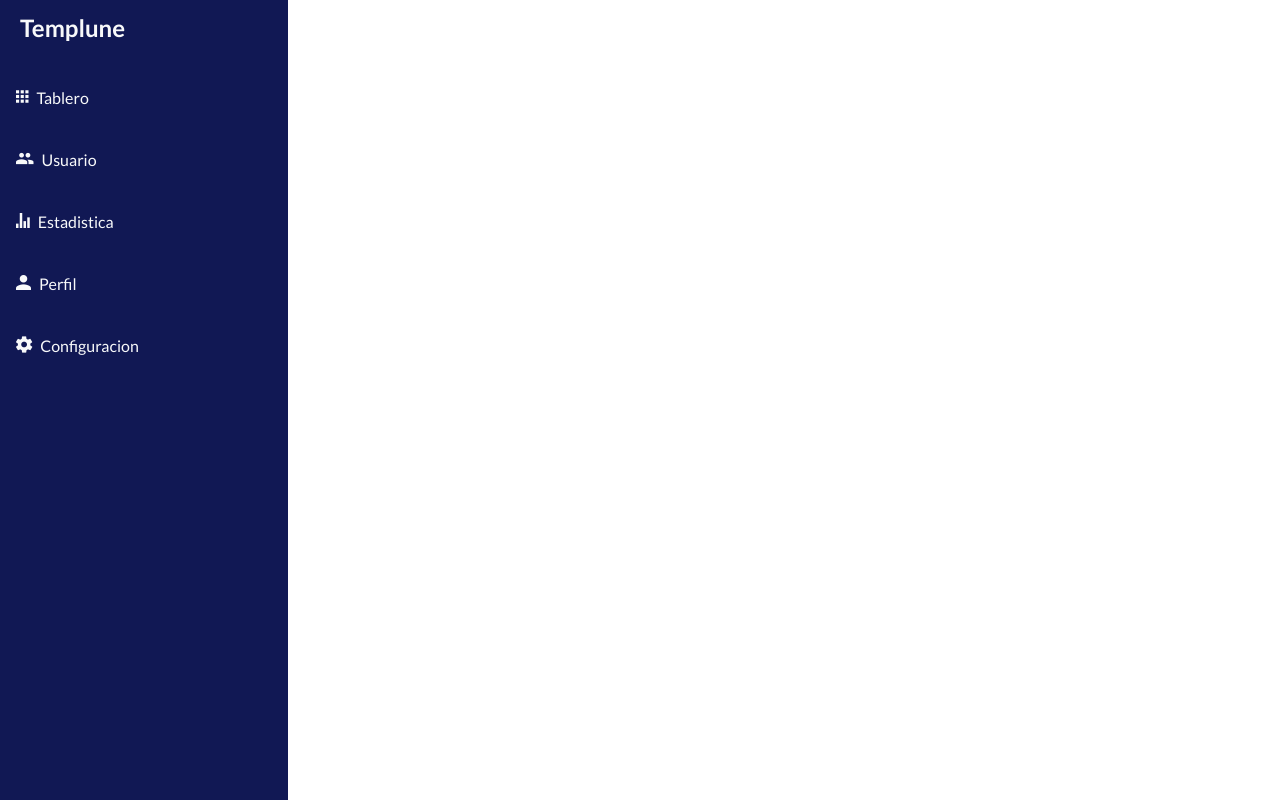
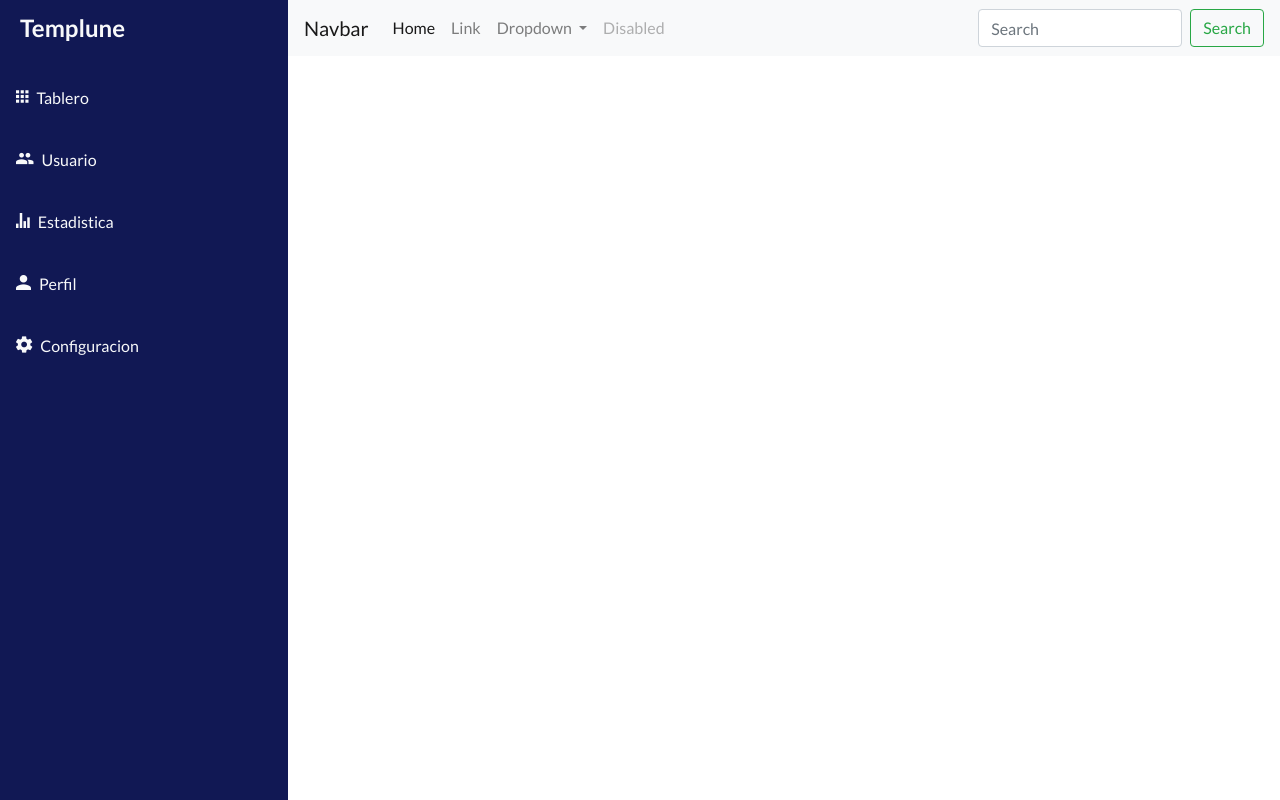
Before and after one commit to Lindapazw/bootstrap_dashboard, a plain HTML site: page index.html in a window 1280 px wide. Drawn offline with nearby package versions, Linux system fonts and the light colour scheme.

Commit message:
add navbar

```diff
--- a/index.html
+++ b/index.html
@@ -25,6 +25,7 @@
     <body>
 
         <div class="d-flex">
+            <!-- sidebar -->
             <div id="sidebar-container" class="bg-primary">
                 <div class="logo">
                     <h4 class="text-light font-weight-bold">Templune</h4>
@@ -36,6 +37,44 @@
                     <a href="#" class="d-block p-3 text-light"><i class="icon ion-md-person mr-2 lead"></i>Perfil</a>
                     <a href="#" class="d-block p-3 text-light"><i class="icon ion-md-settings mr-2 lead"></i>Configuracion</a>
                 </div>
+            </div>
+            <!-- navbar -->
+            <div class="w-100">
+                <nav class="navbar navbar-expand-lg navbar-light bg-light">
+                    <a class="navbar-brand" href="#">Navbar</a>
+                    <button class="navbar-toggler" type="button" data-toggle="collapse" data-target="#navbarSupportedContent" aria-controls="navbarSupportedContent" aria-expanded="false" aria-label="Toggle navigation">
+                    <span class="navbar-toggler-icon"></span>
+                    </button>
+
+                    <div class="collapse navbar-collapse" id="navbarSupportedContent">
+                    <ul class="navbar-nav mr-auto">
+                        <li class="nav-item active">
+                        <a class="nav-link" href="#">Home <span class="sr-only">(current)</span></a>
+                        </li>
+                        <li class="nav-item">
+                        <a class="nav-link" href="#">Link</a>
+                        </li>
+                        <li class="nav-item dropdown">
+                        <a class="nav-link dropdown-toggle" href="#" id="navbarDropdown" role="button" data-toggle="dropdown" aria-haspopup="true" aria-expanded="false">
+                            Dropdown
+                        </a>
+                        <div class="dropdown-menu" aria-labelledby="navbarDropdown">
+                            <a class="dropdown-item" href="#">Action</a>
+                            <a class="dropdown-item" href="#">Another action</a>
+                            <div class="dropdown-divider"></div>
+                            <a class="dropdown-item" href="#">Something else here</a>
+                        </div>
+                        </li>
+                        <li class="nav-item">
+                        <a class="nav-link disabled" href="#">Disabled</a>
+                        </li>
+                    </ul>
+                    <form class="form-inline my-2 my-lg-0">
+                        <input class="form-control mr-sm-2" type="search" placeholder="Search" aria-label="Search">
+                        <button class="btn btn-outline-success my-2 my-sm-0" type="submit">Search</button>
+                    </form>
+                    </div>
+                </nav>
             </div>
         </div>
 
```
